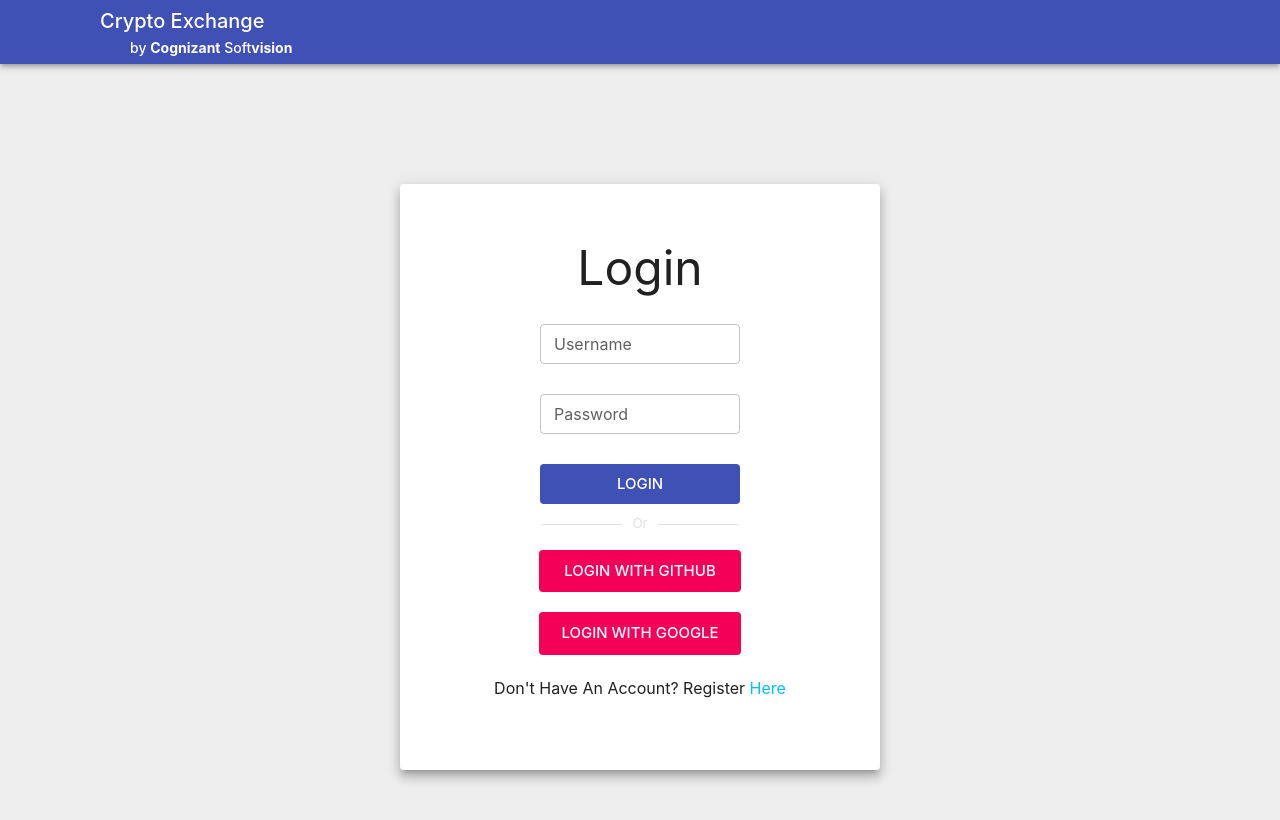
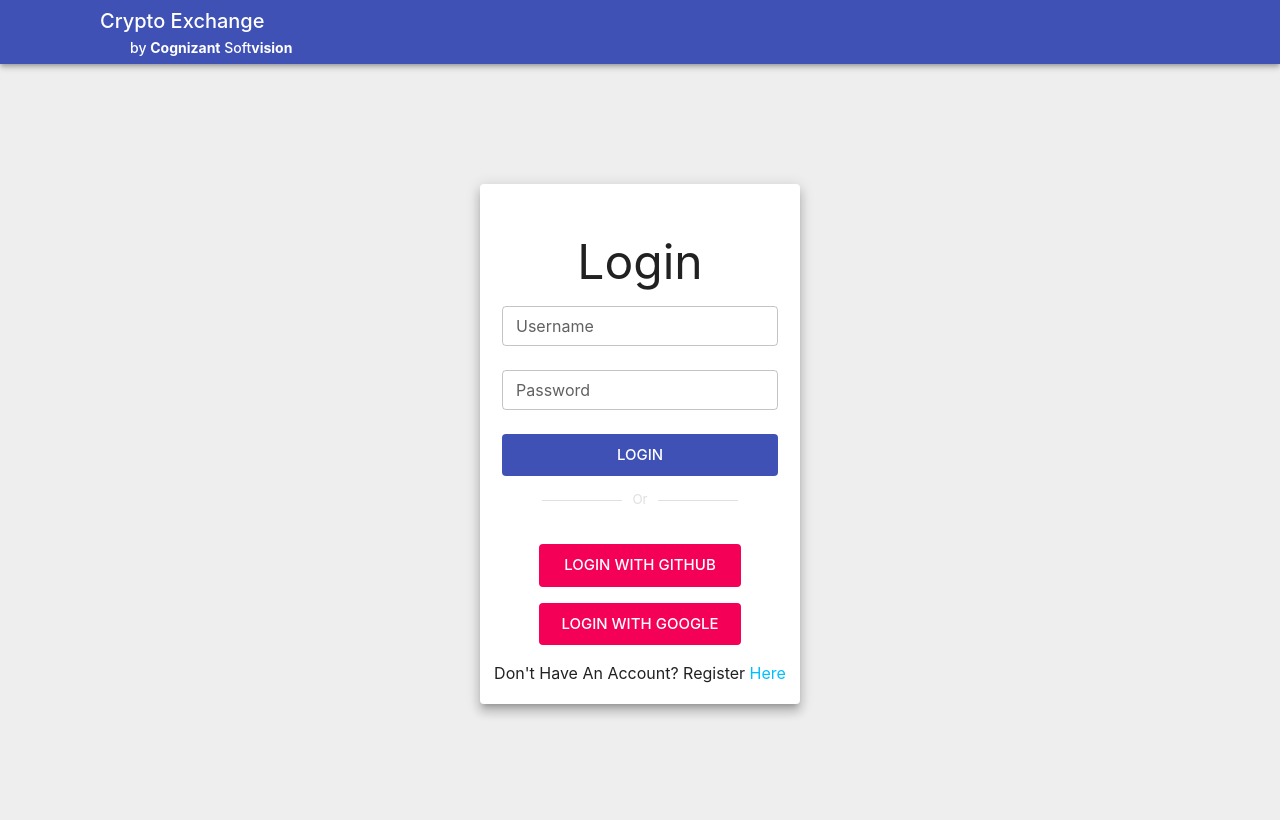
Before and after one commit to andreihojda15/crypto-exchange-client, a React (Create React App) app: page /login in a window 1280 px wide. Shown: the top 820 px of the page. Built offline with nearby package versions, Linux system fonts and the light colour scheme.

Commit message:
[FE] refactor: Login page with flexbox and redirect from login/register to home page

```diff
--- a/src/App.js
+++ b/src/App.js
@@ -3,18 +3,18 @@ import LoginPage from './pages/Login/LoginPage'
 import Navbar from './components/Navbar/Navbar'
 import { Route, Routes } from 'react-router-dom'
 import Register from './pages/Register/Register'
-import MainPage from 'pages/MainPage'
+import MainPage from 'pages/Main/MainPage'
 
 export default function App() {
 
   return (
     <>
-      <Box sx={{ flexGrow: 1}} style={{ height: '100%', width: '100%'}}>
+      <Box sx={{ flexGrow: 1 }} style={{ height: '100%', width: '100%' }}>
         <Navbar />
         <Routes>
+          {localStorage.getItem('username') ? <Route path='/main' element={<MainPage />} /> : null}
           <Route path='/login' element={<LoginPage />} />
           <Route path='/register' element={<Register />} />
-          <Route path='/main' element={<MainPage />} />
         </Routes>
       </Box>
     </>
--- a/src/components/DataGrid/DataGridCrypto.js
+++ b/src/components/DataGrid/DataGridCrypto.js
@@ -59,8 +59,9 @@ export const DataGridCrypto = ({ url }) => {
     const [tableSell, setTableSell] = useState([])
 
     useEffect(() => {
-        axios.get(`${constants.baseURL}/${url}`)
+        axios.get(`${constants.baseURL}/${url}`, { withCredentials: true })
             .then((res) => {
+                console.log(localStorage.getItem('createdAt'));
                 console.log(res.data)
                 url === 'crypto' ? setTableBuy(res.data.toBuy) : setTableSell(res.data.toSell)
             }).catch((err) => {
@@ -84,6 +85,7 @@ export const DataGridCrypto = ({ url }) => {
                     gridArea: 'datagrid',
                     marginTop: 5,
                     height: '65%',
+                    marginLeft: 5,
                 }}
             />
         </>
--- a/src/pages/Login/LoginPage.js
+++ b/src/pages/Login/LoginPage.js
@@ -18,12 +18,16 @@ const LoginPage = () => {
             username: formik.values.username,
             password: formik.values.password
         }, { withCredentials: true }).then(response => {
-            console.log(response);
+            localStorage.setItem('username', response.data.username)
+            localStorage.setItem('displayName', response.data.displayName)
+            localStorage.setItem('createdAt', response.data.createdAt)
+            if (response.status === 200) {
+                window.location = '/main';
+            }
         }).catch(error => {
             console.log(error);
         })
     }
-
     const handleGithubLogin = () => {
         axios.get(`${constants.baseURL}/auth/github`, { withCredentials: true })
             .then((res) => {
@@ -44,7 +48,7 @@ const LoginPage = () => {
 
     const LoginSchema = Yup.object({
         username: Yup.string()
-            .min(2, 'Too short')
+            .min(3, 'Too short')
             .max(50, 'Too long')
             .required('Username is empty'),
         password: Yup.string()
@@ -64,14 +68,13 @@ const LoginPage = () => {
     });
 
     return (
-        <div>
         <Box sx={{
             display: 'flex',
             flexWrap: 'wrap',
             '& > :not(style)': {
                 m: 15,
-                    width: 480,
-                    height: 586,
+                width: '25%',
+                height: '65vh',
             },
             justifyContent: 'center',
             alignItems: 'center',
@@ -82,10 +85,10 @@ const LoginPage = () => {
                     justifyContent: 'center',
                     alignItems: 'center',
                     flexDirection: 'column',
-                        gap: '50px',
-                        marginY: '10px',
+                    // gap: '50px',
+                    marginY: '50px',
                     '& > :not(style)': {
-                            height: 30
+                        // height: 30
                     }
                 }}>
                     <Typography className='loginText' variant='h3'>Login</Typography>
@@ -93,27 +96,31 @@ const LoginPage = () => {
                         <TextField
                             className='username'
                             size='small'
-                                id="outlined-basic"
                             name='username'
                             label="Username"
                             variant="outlined"
                             value={formik.values.username}
                             onChange={formik.handleChange}
-                                error={formik.touched.username && Boolean(formik.errors.username)}
-                                helperText={formik.touched.username && formik.errors.username}
+                            error={formik.values.username && Boolean(formik.errors.username)}
+                            helperText={formik.values.username && formik.errors.username}
+                            sx={{
+                                marginTop: 2,
+                            }}
                         />
                         <TextField
                             className='password'
                             size='small'
-                                id="outlined-basic"
                             type='password'
                             name='password'
                             label="Password"
                             variant="outlined"
                             value={formik.values.password}
                             onChange={formik.handleChange}
-                                error={formik.touched.password && Boolean(formik.errors.password)}
-                                helperText={formik.touched.password && formik.errors.password}
+                            error={formik.values.password && Boolean(formik.errors.password)}
+                            helperText={formik.values.password && formik.errors.password}
+                            sx={{
+                                marginTop: 1,
+                            }}
                         />
                         <Button
                             className='button'
@@ -123,13 +130,17 @@ const LoginPage = () => {
                             fullWidth
                             size='large'
                             onClick={handleLoginClick}
+                            sx={{
+                                marginTop: 1,
+                            }}
                         >
                             Login
                         </Button>
                     </form>
-                        <Box className='boxOr' sx={{
+                    <Box sx={{
                         display: 'flex',
                         justifyContent: 'center',
+                        marginTop: 3,
                     }}>
                         <span className='left' />
                         <small className='or'>Or</small>
@@ -148,6 +159,9 @@ const LoginPage = () => {
                             variant="contained"
                             type="submit"
                             onClick={handleGithubLogin}
+                            sx={{
+                                marginTop: 1,
+                            }}
                         >
                             Login with Github
                         </Button>
@@ -160,15 +174,17 @@ const LoginPage = () => {
                             variant="contained"
                             type="submit"
                             onClick={handleGoogleLogin}
+                            sx={{
+                                marginTop: 2,
+                            }}
                         >
                             Login with Google
                         </Button>
                     </Box>
-                        <Typography variant='h7' className='register'>Don't Have An Account? Register <Link to='/register' className='link'>Here</Link></Typography>
+                    <Typography variant='h7'>Don't Have An Account? Register <Link to='/register' className='link'>Here</Link></Typography>
                 </Box>
             </Paper>
         </Box >
-        </div >
     )
 }
 
--- a/src/pages/Login/loginPage.css
+++ b/src/pages/Login/loginPage.css
@@ -1,8 +1,11 @@
+.box {
+    display: flex;
+    justify-content: center;
+    align-items: center;
+}
+
 .loginText {
     text-align: center;
-    position: absolute;
-    top: 240px;
-    bottom: 74.47%;
     font-weight: 400;
     font-size: 48px;
     line-height: 116.7%;
@@ -15,83 +18,30 @@
 }
 
 .username {
-    position: absolute;
-    top: 130px;
-    width: 200px;
-    height: 40px;
-}
-
-.password {
-    position: absolute;
-    top: 160px;
-    width: 200px;
-    height: 40px;
-}
-
-.button {
-    width: 199px;
-    height: 40px;
-    position: relative;
-    top: 190px;
-    background: #3F51B5;
-    border-radius: 4px;
+    margin: 30px 0;
 }
 
 .right {
-    position: relative;
-    top: 90px;
-    bottom: 40.11%;
     background: #E0E0E0;
     width: 80px;
     height: 1px;
 }
 
 .left {
-    position: relative;
-    top: 90px;
     background: #E0E0E0;
     width: 80px;
     height: 1px;
 }
 
-.boxOr {
-    position: relative;
-    top: 160px;
-}
-
 .or {
     position: relative;
-    top: 80px;
+    bottom: 10px;
     margin-right: 10px;
     margin-left: 10px;
     color: #E0E0E0;
-}
-
-.gitButton {
-    position: absolute;
-    top: 180px;
-}
-
-.googleButton {
-    position: absolute;
-    top: 200px;
-}
-
-.register {
-    position: relative;
-    top: 240px;
-}
-
-.title {
-    margin-left: 30px;
 }
 
 .link {
     color: deepskyblue;
     text-decoration: none;
 }
-
-.bigBox {
-    display: flex;
-    flex-direction: column;
-}
--- a/src/pages/Register/Register.js
+++ b/src/pages/Register/Register.js
@@ -24,6 +24,9 @@ const Register = () => {
 			)
 			.then((response) => {
 				console.log(response)
+				if(response.status === 200){
+					window.location = '/login'
+				}
 			})
 			.catch((error) => {
 				console.log(error)
```
Also changed, not shown: src/components/Drawer/DrawerBar.js (renamed from src/components/DrawerBar.js, +18 -5 lines), src/pages/Main/MainPage.js (renamed from src/pages/MainPage.js, +18 -5 lines), src/pages/Main/mainpage.css (renamed from src/pages/mainpage.css). Lines whose indentation alone changed are shown as unchanged.
